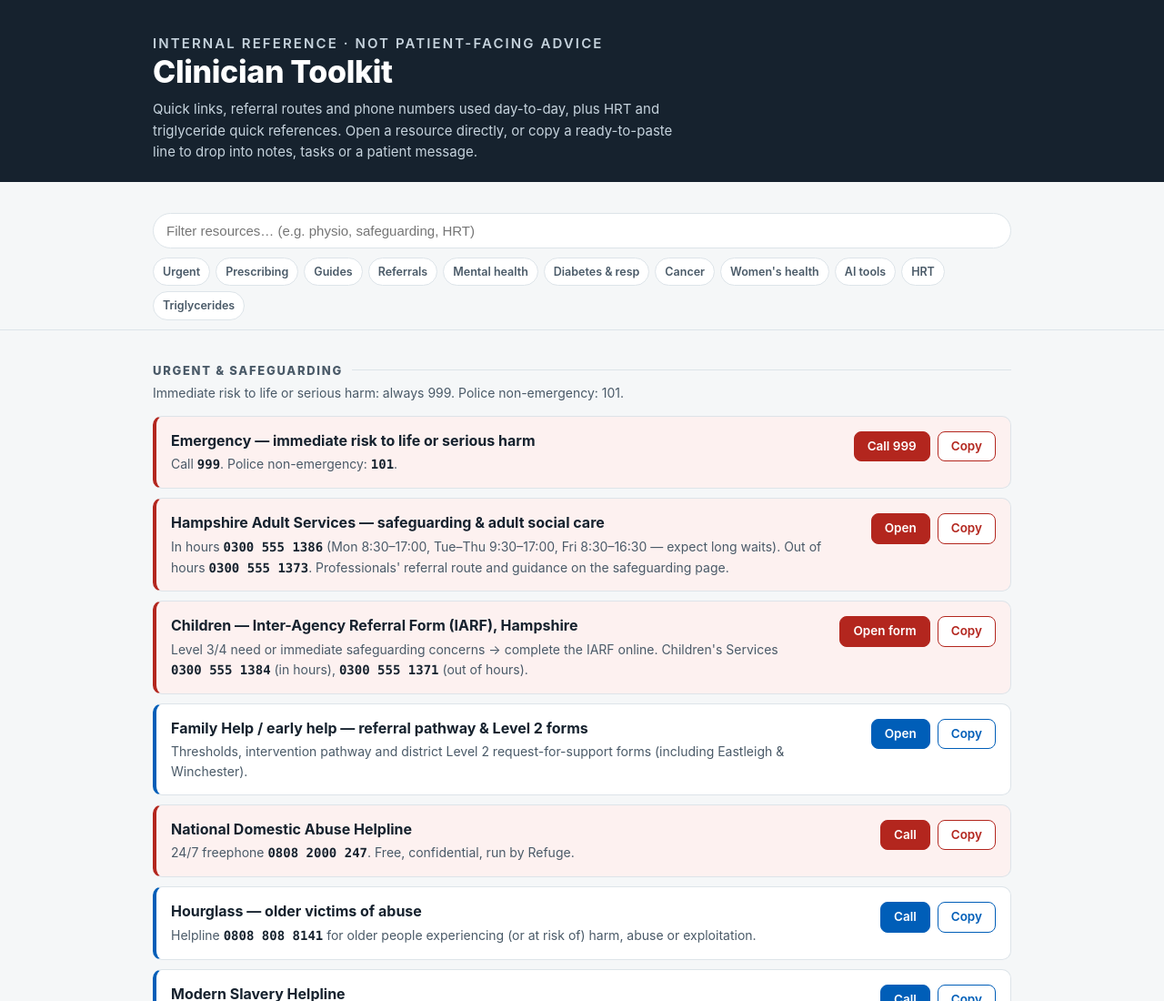
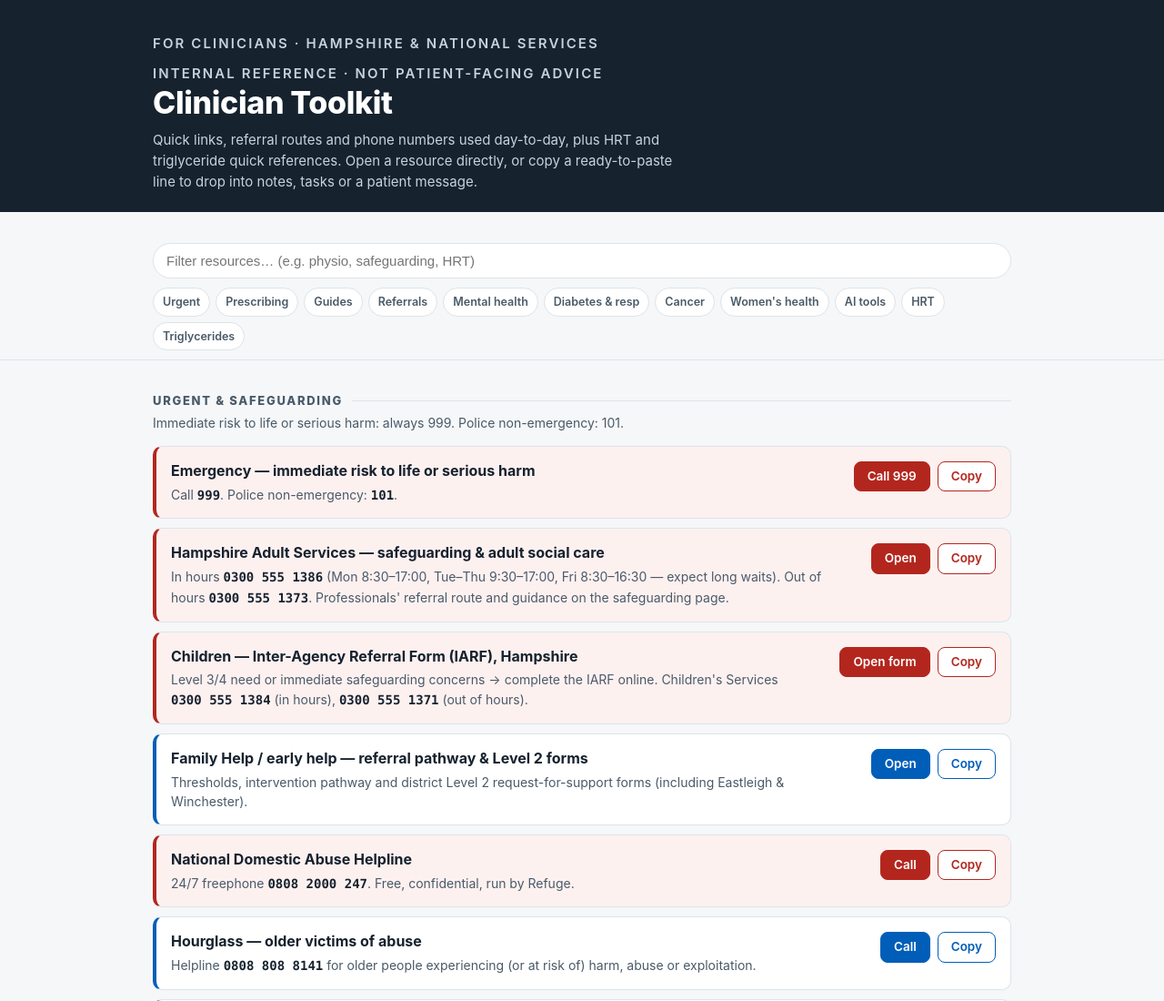
Before and after one commit to betheman348/GPUKMEC, a plain HTML site: page toolkit/index.html in a window 1280 px wide. Shown: the top 1100 px of the page at 91% size. Drawn offline with Linux system fonts and the light colour scheme.

Commit message:
Add eyebrow text for clinicians in index.html

```diff
--- a/toolkit/index.html
+++ b/toolkit/index.html
@@ -137,6 +137,7 @@
 
 <header class="site">
   <div class="wrap">
+    <p class="eyebrow">For clinicians &middot; Hampshire &amp; national services</p>
     <p class="eyebrow">Internal reference &middot; Not patient-facing advice</p>
     <h1>Clinician Toolkit</h1>
     <p>Quick links, referral routes and phone numbers used day-to-day, plus HRT and triglyceride quick references. Open a resource directly, or copy a ready-to-paste line to drop into notes, tasks or a patient message.</p>
```
